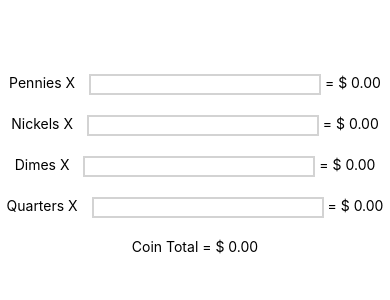
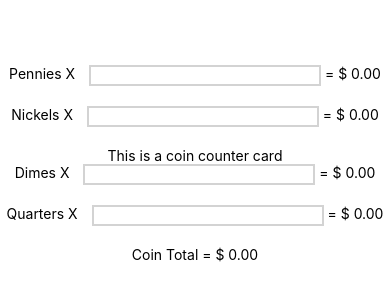
Before and after one commit to OthankQ/Closure, a React Native app: screen / in a window 390 px wide. Shown: the part 248-548 px from the top of the page. Built offline with nearby package versions, Linux system fonts and the light colour scheme.

Commit message:
Add CoinCounter Component

```diff
--- a/App.js
+++ b/App.js
@@ -1,6 +1,8 @@
 import { StatusBar } from 'expo-status-bar';
 import React, { useState } from 'react';
 import { StyleSheet, Text, TextInput, View } from 'react-native';
+
+import CoinCounter from './components/CoinCounter'
 
 export default function App() {
 
@@ -24,6 +26,8 @@ export default function App() {
         <Text> = </Text>
         <Text>$ {(nickelCount * 0.05).toFixed(2)}</Text>
       </View>
+
+      <CoinCounter></CoinCounter>
 
       <View style={styles.row}>
         <Text>Dimes X </Text>
--- /dev/null
+++ b/components/CoinCounter.js
@@ -0,0 +1,10 @@
+import React, { useState } from 'react';
+import { StyleSheet, Text, TextInput, View } from 'react-native';
+
+export default function CoinCounter() {
+    return(
+        <View>
+            <Text>This is a coin counter card</Text>
+        </View>
+    )
+}
```
